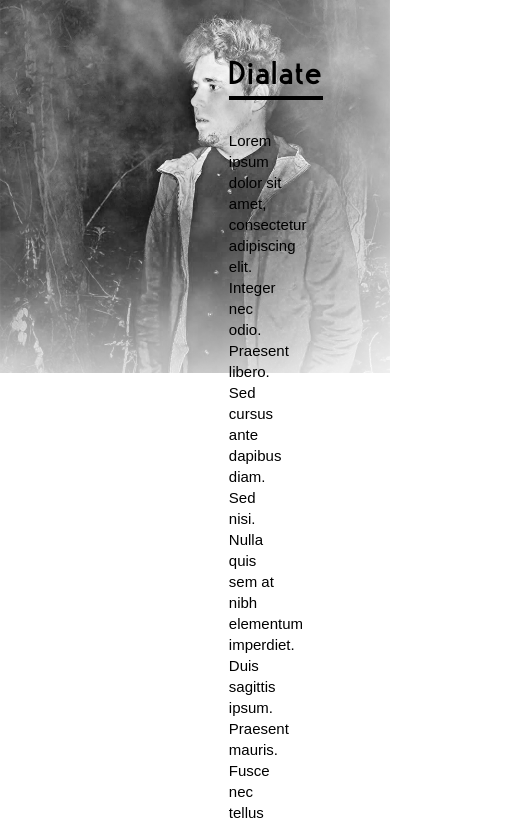
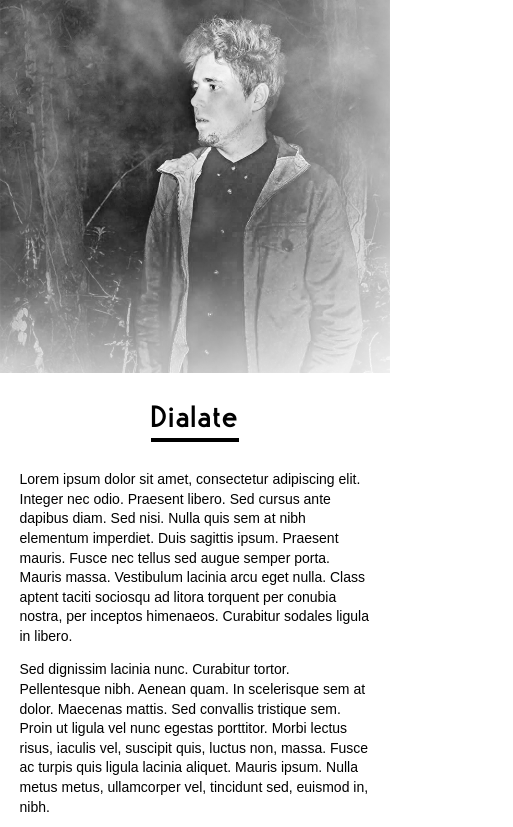
Before and after one commit to Interglobal/undiscovered.audionetwork.com, a website: page build/index.html in a window 390 px wide. Shown: the part 851-1678 px from the top of the page, 513 px wide, since content can reach past the window. Drawn offline with nearby package versions, Linux system fonts and the light colour scheme; files that its build step writes are made by us from their sources.

Commit message:
add - basic responsive version
> 600px breakpoint
> site down to full columns
> min-height layout script

```diff
--- a/src/scripts/main.js
+++ b/src/scripts/main.js
@@ -5,31 +5,30 @@ function l(data) {
 var activeScrollBlock;
 var scrollBlocksLength = $('.content-block').length;
 
+var windowHeight = $(window).height();
+
+function layout() {
+  $('.content-block').css('min-height', windowHeight+'px');
+}
+
 $(document).ready(function () {
 
+  layout();
+  $(window).resize(function() {
+    windowHeight = $(window).height();
+    layout();
+  });
+
   $('.content-block').waypoint(function(direction) {
-/*
-    var data = {
-      "direction": direction,
-      "this": $(this),
-      "id": this.id,
-      "index": $(this).index()
-    };
-    l(data);
-*/
-
     if (direction === 'down') {
       activeScrollBlock = $(this).index();
     }
     $('.js-scroll').eq($(this).index()).toggleClass('active', direction === 'down');
-
   }, { offset: '66%' }).waypoint(function(direction) {
-
     if (direction === 'up') {
       activeScrollBlock = $(this).index();
     }
     $('.js-scroll').eq($(this).index()).toggleClass('active', direction === 'up');
-
   }, { offset: function() {
     return -$(this).height();
   }});
@@ -37,6 +36,7 @@ $(document).ready(function () {
 });
 
 $('.js-scroll').click(function() {
+// refactor this with eqs now
   var target = $(this).data('scroll');
   if (target === 'header') {
     $('#header').ScrollTo();
@@ -45,23 +45,23 @@ $('.js-scroll').click(function() {
   } else {
     $('.artist').eq(target).ScrollTo();
   }
-
-//   refactor this with eqs now
 });
 
 $('.js-scroll-up').click(function() {
   if (activeScrollBlock !== 0) {
-    $('.content-block').eq(activeScrollBlock-1).ScrollTo()
+    $('.content-block').eq(activeScrollBlock-1).ScrollTo();
   }
 });
 
 $('.js-scroll-down').click(function() {
   if (activeScrollBlock !== (scrollBlocksLength-1)) {
-    $('.content-block').eq(activeScrollBlock+1).ScrollTo()
+    $('.content-block').eq(activeScrollBlock+1).ScrollTo();
   }
 });
 
 
-$('#header::after').click(function() {
-  $('.artist').eq(0).ScrollTo();
+$('#header-bottom').click(function() {
+  if (activeScrollBlock !== (scrollBlocksLength-1)) {
+    $('.content-block').eq(activeScrollBlock+1).ScrollTo();
+  }
 });
--- a/src/styles/main.styl
+++ b/src/styles/main.styl
@@ -1,7 +1,7 @@
 // VARIABLES
 
 $yellow = yellow
-
+$margin-basic = 25px
 
 // RESET
 
@@ -43,10 +43,12 @@ table
   border-collapse: collapse
   border-spacing: 0
 
+
 // UTILITY
 
 .u-pointer:hover
   cursor: pointer
+
 
 // TYPOGRAPHY
 
@@ -98,12 +100,16 @@ h3
 p
   margin-bottom: 1em
 
+
 // LINKS
+
 a
   color: inherit
   text-decoration: none
 
+
 // STRUCTURE
+
 .container
   max-width: 1024px
   margin: 0 auto
@@ -114,7 +120,9 @@ a
   background-size: cover
   color: white
 
+
 // HEADER
+
 #header
   width: 100%
   height: 100vh
@@ -164,6 +172,7 @@ a
 
 
 // NAV AFTER HEADER
+
 #nav-main
   width: 100%
   position: fixed
@@ -180,6 +189,7 @@ a
 
 
 // FIXED SCROLLING NAV
+
 #nav-scroll
   z-index: 999
   position: fixed
@@ -194,7 +204,9 @@ a
     &.active
       color: $yellow
 
+
 // ARTIST
+
 .artist
   display: flex
   position: relative
@@ -278,7 +290,6 @@ a
   #more-undiscovered img
       max-width: 192px
 
-
 #more-undiscovered
   list-style: none
   display: flex
@@ -317,3 +328,49 @@ a
   border-bottom: 2px solid white
   margin-bottom: 15px
   padding-bottom: 5px
+
+
+// RESPONSIVE
+
+@media only screen and (max-width: 1024px)
+
+  html
+    font-size: 14px
+
+@media only screen and (max-width: 600px)
+
+  #nav-scroll
+    display: none
+
+  #header-number
+    font-size: 4em
+
+  .logo-audionetwork
+    max-width: 140px
+
+  .artist
+    flex-direction: column !important
+    padding: 0
+
+  .artist-picture
+    display: block
+    position: relative
+    height: auto
+    padding-bottom: $margin-basic
+
+  .artist-about
+    max-width: 100% !important
+    padding: 0 !important
+    margin: 0 auto !important
+    width: 90% !important
+
+  .artist-music
+    display: block
+    max-width: 100%
+    width: 90%
+    padding: 0
+    margin: 0 auto $margin-basic auto
+    text-align: center
+
+  .artist-quote
+    display: none
```
Also changed, not shown: build/css/main.css, build/css/main.min.css, build/js/main.js, build/js/main.min.js.
